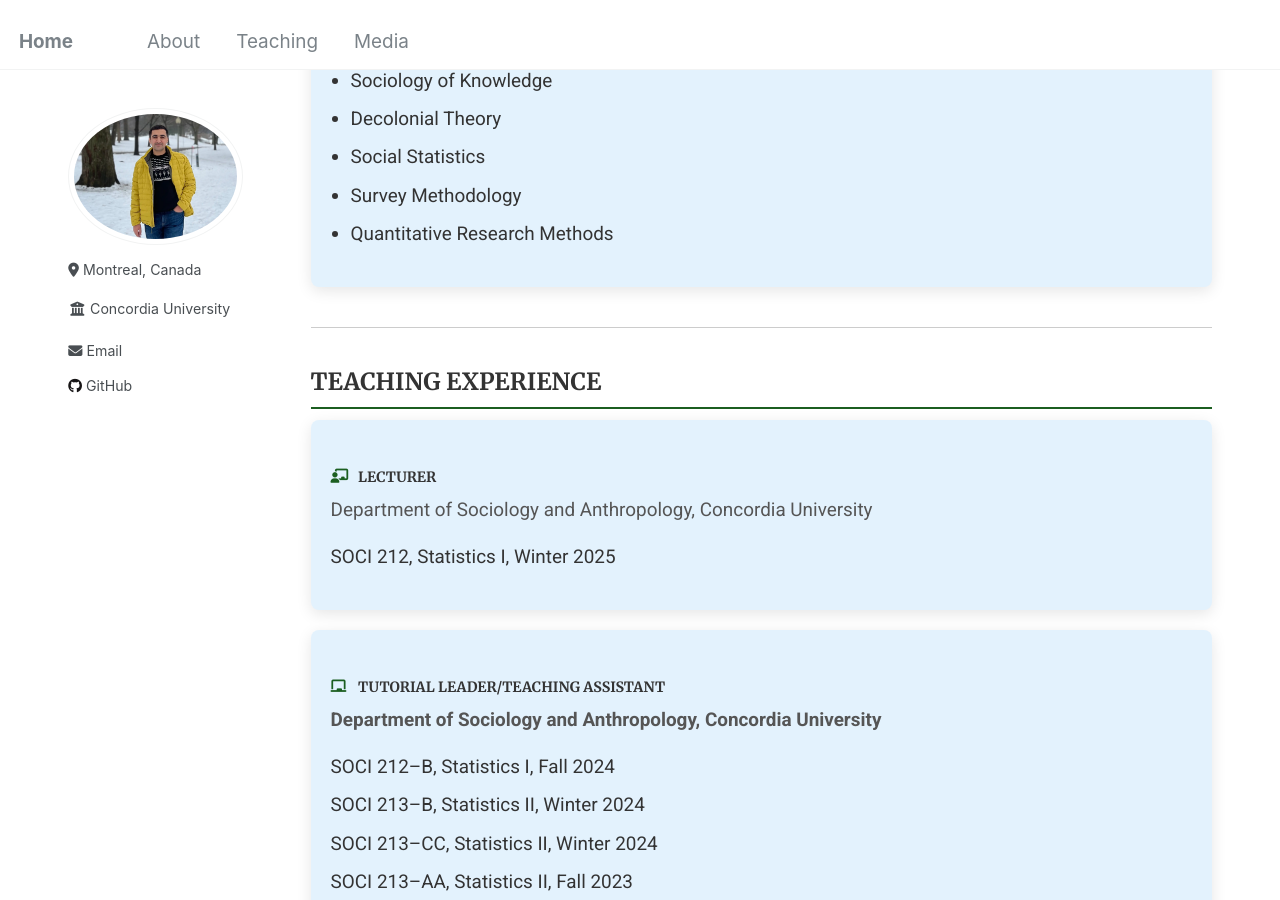
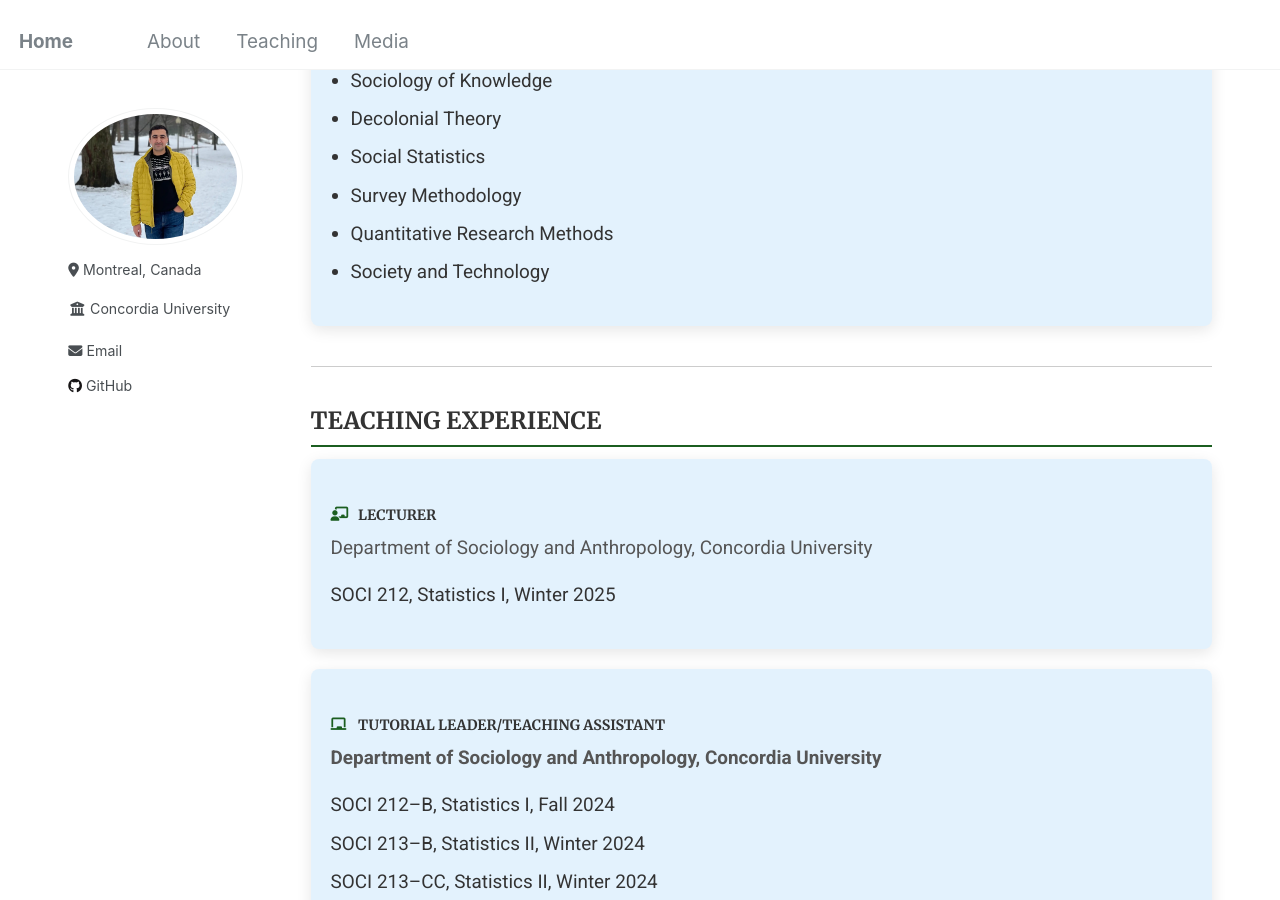
Before and after one commit to Mohsnmonji/mohsnmonji.github.io, a Jekyll site: the page built from _pages/teaching.md, in a window 1280 px wide and 900 px high, scrolled down 426 px. Built offline with Jekyll 4.4.1, drawn with Linux system fonts in a browser that asks for light colours.

Commit message:
Update teaching.md

```diff
--- a/_pages/teaching.md
+++ b/_pages/teaching.md
@@ -82,6 +82,7 @@ author_profile: true
       <li>Social Statistics</li>
       <li>Survey Methodology</li>
       <li>Quantitative Research Methods</li>
+      <li>Society and Technology</li>
     </ul>
   </div>
 </div>
```
